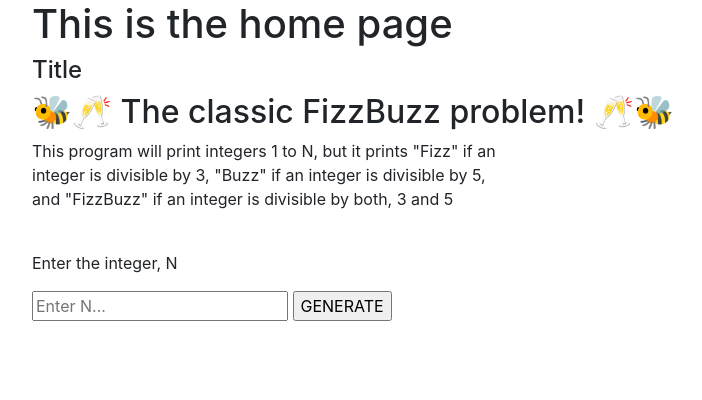
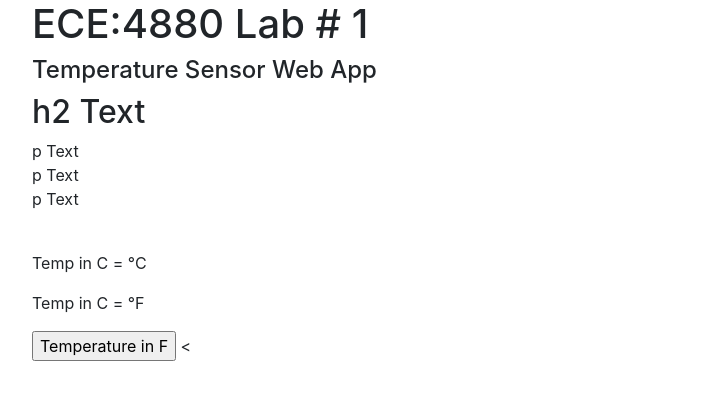
Before and after one commit to meesamamir/SeniorDesignLab-1, a Flask app: page / in a window 1280 px wide. Shown: the part 56-456 px from the top of the page, without its empty margins (53-755 px from the left). Run offline with Flask 2, Linux system fonts and the light colour scheme; data that the repository does not hold is empty; some libraries are stand-ins or nearby versions.

Commit message:
Firebase connected, flask webpages updated

```diff
--- /dev/null
+++ b/flaskWeb.py
@@ -0,0 +1,52 @@
+from flask import Flask, render_template, request
+import pyrebase
+
+app = Flask(__name__)
+app.config['SECRET_KEY'] = "asdcbsxnxacdaskchds" #encrypts cookies and session data related to website, it can be whatever we want
+
+
+config = {
+  "apiKey": "UQRozP504TUPpyaneeiagExDT8fdp6jj3piA7G7Q",
+  "authDomain": "team6lab1.firebaseapp.com",
+  "databaseURL": "https://team6lab1-default-rtdb.firebaseio.com",
+  "storageBucket": "team6lab1.appspot.com"
+}
+
+firebase = pyrebase.initialize_app(config)
+db = firebase.database()
+
+virtualButton = False
+
+
+# Routes
+
+@app.route("/")
+def home():
+    return render_template("home.html", tempC = getTempC(), tempF = getTempF())
+
+# @app.route("/results", methods= ["POST", "GET"])
+# def results():
+#     # integer = request.form.get("int_input")
+#     # return render_template("home.html", results = getTempC())
+#     return render_template("home.html")
+
+def getTempC():
+    tempC = db.child("Temperatures").child("TempC").get().val() + "°" + "C"
+    return tempC
+
+def getTempF():
+    tempF = db.child("Temperatures").child("TempF").get().val() + "°" + "F"
+    return tempF
+
+
+@app.route("/about")
+def about():
+    return render_template("about.html")
+
+@app.route("/help")
+def help():
+    return render_template("help.html")
+
+
+if __name__ == '__main__':
+    app.run(debug=True)  # update flask server with changes we make
--- a/main.py
+++ b/main.py
@@ -1,25 +1,135 @@
-from flask import Flask, render_template, request
-
-#trisentosa, meesamA
+# trisentosa, meesamA
 # SeniorDesign Lab 1
 
-app = Flask(__name__)
-app.config['SECRET_KEY'] = "asdcbsxnxacdaskchds" #encrypts cookies and session data related to website, it can be whatever we want
+'''         THIS FILE IS TO BE RUN ON THE RASPBERRY PI
+- create a new python file in the root directory of the raspi using "nano test.py"
+- copy all the code below and paste it in test.py, now save it
+- run the python file from root directory using "python test.py"
 
-@app.route("/")
-def home():
-    return render_template("home.html")
+'''
 
-@app.route("/about")
-def about():
-    return render_template("about.html")
+import os
+import glob
+import time
+import datetime
+import RPi.GPIO as GPIO
+from RPLCD import CharLCD
+import gpiozero     # https://gpiozero.readthedocs.io/en/stable/index.html
+import pyrebase
 
-@app.route("/help")
-def help():
-    return render_template("help.html")
+'''  Configuring LCD  '''
+
+lcd_display = CharLCD(cols=16, rows=2, pin_rs=37, pin_e=36, pins_data=[33, 31, 29, 23], numbering_mode=GPIO.BOARD)
+
+'''  Button/Switch states  '''
+# Using buttons with raspberry pi:  https://gpiozero.readthedocs.io/en/v1.1.0/api_input.html
+#                                   https://roboticadiy.com/connect-push-button-with-raspberry-pi-4/
+#                                   https://www.rototron.info/using-an-lcd-display-with-inputs-interrupts-on-raspberry-pi/
+
+# Connect button to GPIO17  - BUY JUMPER CABLES MALE-TO-FEMALE
+button = gpiozero.Button(17)
+buttonState = False
+
+# Connect switch to GPIO27
+switch = gpiozero.Button(27)
+switchState = False
 
 
+'''                 Connecting to temp sensor and retrieving data                   '''
+
+# Start/Initialize the GPIO Pins
+os.system('modprobe w1-gpio')  # Turns on the GPIO module
+os.system('modprobe w1-therm') # Turns on the Temperature module
+
+# ADD A CHECK TO SEE IF SENSOR GOT DISCONNECTED OR NOT
+
+# Look for temperature sensor
+base_dir = '/sys/bus/w1/devices/'
+device_folder = glob.glob(base_dir + '28*')[0]
+device_file = device_folder + '/w1_slave'
+
+# Read-in raw temperature data
+def read_temp_raw():
+    f = open(device_file, 'r')
+    lines = f.readlines()
+    f.close()
+    return lines
+
+# Converting raw temperature data from the sensor to temperature in Celsius and Fahrenheit
+# CELSIUS CALCULATION
+def read_temp_c():
+    lines = read_temp_raw()
+    while lines[0].strip()[-3:] != 'YES':
+        time.sleep(0.2)
+        lines = read_temp_raw()
+    equals_pos = lines[1].find('t=')
+    if equals_pos != -1:
+        temp_string = lines[1][equals_pos+2:]
+        temp_c = int(temp_string) / 1000.0 # TEMP_STRING IS THE SENSOR OUTPUT, MAKE SURE IT'S AN INTEGER TO DO THE MATH
+        temp_c = str(round(temp_c, 1))  # ROUND THE RESULT TO 1 PLACE AFTER THE DECIMAL, THEN CONVERT IT TO A STRING
+        return temp_c
+
+#  FAHRENHEIT CALCULATION
+def read_temp_f():
+    lines = read_temp_raw()
+    while lines[0].strip()[-3:] != 'YES':
+        time.sleep(0.2)
+        lines = read_temp_raw()
+    equals_pos = lines[1].find('t=')
+    if equals_pos != -1:
+        temp_string = lines[1][equals_pos+2:]
+        temp_f = (int(temp_string) / 1000.0) * 9.0 # TEMP_STRING IS THE SENSOR OUTPUT, MAKE SURE IT'S AN INTEGER TO DO THE MATH
+        temp_f = str(round(temp_f, 1)) # ROUND THE RESULT TO 1 PLACE AFTER THE DECIMAL, THEN CONVERT IT TO A STRING
+        return temp_f
 
 
-if __name__ == '__main__':
-    app.run(debug=True)  # update flask server with changes we make
+'''                   Firebase database initialization and sending temperature data                       '''
+
+config = {
+  "apiKey": "UQRozP504TUPpyaneeiagExDT8fdp6jj3piA7G7Q",
+  "authDomain": "team6lab1.firebaseapp.com",
+  "databaseURL": "https://team6lab1-default-rtdb.firebaseio.com",
+  "storageBucket": "team6lab1.appspot.com"
+}
+
+firebase = pyrebase.initialize_app(config)
+db = firebase.database()
+
+# Following needs to be in while loop to update continuously
+temperatureData = {
+    "TempC": read_temp_c(),
+    "TempF": read_temp_f(),
+}
+# state of the button and switches
+# stateIO = {
+#     "Button": buttonState,
+#     "Switch": switchState
+# }
+db.child("Temperatures").set(temperatureData)
+# db.child("States").set(stateIO)
+
+
+time.sleep(1)
+
+# firbase method send temp_C to firebase
+
+while True:
+    # Print temp to LCD
+    lcd.cursor_pos = (0, 0)
+    lcd.write_string("Temp: " + read_temp_c() + chr(223) + "C")
+    lcd.cursor_pos = (1, 0)
+    lcd.write_string("Temp: " + read_temp_f() + chr(223) + "F")
+
+    temperatureData = {
+        "TempC": read_temp_c(),
+        "TempF": read_temp_f(),
+    }
+    db.child("Temperatures").set(temperatureData)
+
+    print(db.child("Temperatures").child("TempC").get().val() )
+
+    time.sleep(1)
+
+
+GPIO.cleanup() # cleanup all GPIO
+lcd.clear()
--- a/static/css/main.css
+++ b/static/css/main.css
@@ -0,0 +1,66 @@
+h2{
+    text-align: center;
+    color: black;
+    font: -apple-system-body ;
+    font-family: "Helvetica Neue", serif;
+    font-size: 2.1em;
+}
+
+h4{
+    line-height: 0.2;
+    text-align: center;
+    color: black;
+    font: -apple-system-body ;
+    font-family: "Helvetica Neue", serif;
+    font-size: 1.2em
+
+}
+
+a{
+    line-height: 0.5;
+    text-align: center;
+    color: black;
+    font: -apple-system-body ;
+    font-family: "Helvetica Neue", serif;
+    font-size: 1.1em
+
+}
+
+p {
+    text-align: center;
+    animation: ease;
+    color: black;
+    font: -apple-system-body ;
+    font-family: "Helvetica Neue", serif;
+    font-size: 1.5em;
+}
+
+input{
+    font: caption;
+    font-size: 1.2em;
+    width: 200px;
+    height: 30px;
+    border-radius: 8px;
+    text-align: center;
+}
+
+pre{
+    font-size: 1.5em;
+    text-align: center;
+}
+
+table{
+    font-size: 1.5em;
+    text-align: center;
+}
+
+/*Button*/
+#tempButton{
+    background-color: white;
+    color: black;
+}
+/*Hover action on the button*/
+#tempButton:hover {
+    cursor: pointer;
+    background-color: lightyellow;
+}
--- a/templates/about.html
+++ b/templates/about.html
@@ -2,4 +2,10 @@
 
 {% block content %}
 <h1>This is the about page</h1>
+<h3>Contact Info:</h3>
+<a href = "mailto: meesamamir-syed@uiowa.edu">meesamamir-syed@uiowa.edu</a>
+<a href = "email">email</a>
+<a href = "email">email</a>
+<a href = "email">email</a>
+
 {% endblock %}
--- a/templates/home.html
+++ b/templates/home.html
@@ -2,30 +2,51 @@
 
 {% block content %}
 <html>
-    <h1>This is the home page</h1>
+    <h1>ECE:4880 Lab # 1</h1>
 
     <head>
         <meta charset="UTF-8">
-        <title>Welcome to FizzBuzz</title>
-        <link rel="stylesheet" href="{{url_for('static', filename= 'css/main.css')}}" >
+        <title>ECE:4880 Lab # 1</title>
+        <!-- <link rel="stylesheet" href="{{url_for('static', filename= 'css/main.css')}}" > -->
     </head>
 
     <body>
-        <h4>Title</h4>
-<!--        <a href = "mailto: meesamamir-syed@uiowa.edu">meesamamir-syed@uiowa.edu</a>-->
+        <h4>Temperature Sensor Web App</h4>
 
-        <form action="/results" method="post">
-            <h2>🐝🥂 The classic FizzBuzz problem! 🥂🐝</h2>
-            <p>This program will print integers 1 to N, but it prints "Fizz" if an <br>
-                integer is divisible by 3, "Buzz" if an integer is divisible by 5, <br>
-                and "FizzBuzz" if an integer is divisible by both, 3 and 5 </p>
+        <form action="/" method="post">
+            <h2>h2 Text </h2>
+            <p>p Text <br>
+                p Text <br>
+                p Text </p>
             <br>
-            <p>Enter the integer, N</p>
 
-            <input type="text" inputmode="numeric" placeholder="Enter N..." name="int_input" required>
-            <input type="submit" value="GENERATE" id="generate" >
+            <!-- Temp data from database -->
+            <p>Temp in C = {{tempC}}</p>
+            <p>Temp in C = {{tempF}}</p>
 
-            <pre>{{results}}</pre>
+
+            <!-- <script>
+                Add firebase config here ?
+            </script> -->
+
+            <!-- <pre>Temp in F = {{tempF}}</pre> -->
+            <!-- retrieves ouput from results function -->
+
+
+            <input type="button" value="Temperature in F" id="tempButton" >
+            <
+            <script>
+                const btn = document.getElementById("tempButton");
+                btn.addEventListener("click", ()=>{
+                    if(btn.value === "Temperature in F"){
+                        btn.value = "Temperature in C";
+
+                    }else{
+                        btn.value= "Temperature in F";
+                    }})
+            </script>
+
+
 
         </form>
     </body>
```
